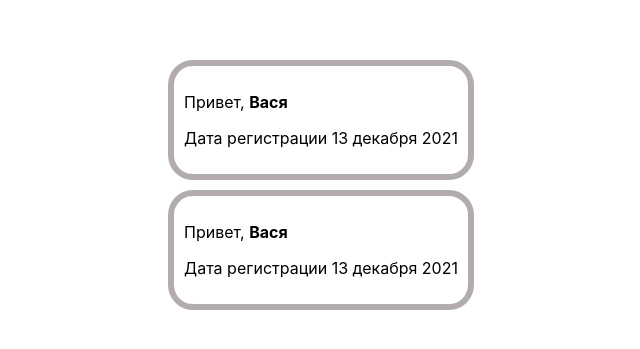
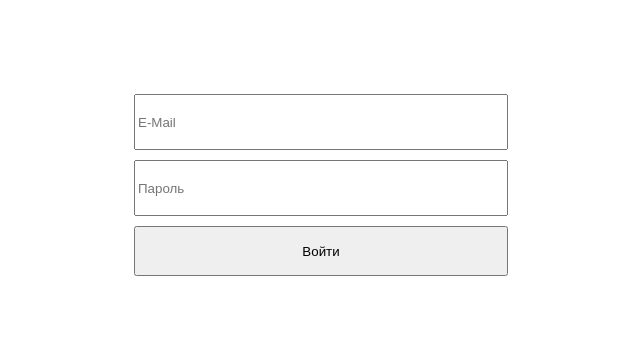
Before and after one commit to GalichAnton/home-work-1, a React (Create React App) app: page / in a window 1280 px wide. Shown: the part 215-564 px from the top of the page, without its empty margins (319-959 px from the left). Built offline with nearby package versions, Linux system fonts and the light colour scheme.

Commit message:
Урок №11. Создать форму авторизации

```diff
--- a/src/index.css
+++ b/src/index.css
@@ -11,18 +11,25 @@ code {
   font-family: source-code-pro, Menlo, Monaco, Consolas, 'Courier New',
     monospace;
 }
-.app{
+
+.app {
   display: flex;
-  justify-content:center;
+  justify-content: center;
   align-items: center;
   width: 100vw;
   height: 100vh;
   flex-direction: column;
 }
 
-.profile{
+.profile {
   margin: 5px;
   border: 6px solid #b3acac;
   border-radius: 25px;
   padding: 10px;
 }
+
+.form {
+  width: 30%;
+  display: flex;
+  flex-direction: column;
+}
--- a/src/index.tsx
+++ b/src/index.tsx
@@ -1,7 +1,8 @@
 import React from 'react';
 import ReactDOM from 'react-dom';
 import './index.css';
-import App from './tutorial-1/App'
+//import App from './tutorial-1/App'
+import App from './tutorial-2/App'
 
 ReactDOM.render(
   <React.StrictMode>
--- /dev/null
+++ b/src/tutorial-2/App.tsx
@@ -0,0 +1,14 @@
+import '../index.css'
+import Form from './components/Form'
+
+
+const App = () => {
+
+  return (
+    <div className='app'>
+      <Form className='form'/>
+    </div>
+  )
+}
+
+export default App
--- /dev/null
+++ b/src/tutorial-2/components/Form.tsx
@@ -0,0 +1,40 @@
+import { FormEvent, FunctionComponent, HTMLAttributes } from 'react'
+
+
+const Form: FunctionComponent<HTMLAttributes<HTMLFormElement>> = (props): JSX.Element => {
+
+  let email: string = ''
+  let password: string = ''
+
+  const handleChangeInput = (e: FormEvent<EventTarget>): void => {
+    let target = e.target as HTMLInputElement
+    if (target.type === 'text') {
+      email = target.value
+    } else if (target.type === 'password')
+      password = target.value
+  }
+  const handleSubmit = (e: FormEvent<EventTarget>): void => {
+    e.preventDefault()
+    let target = e.target as HTMLFormElement
+    if (email === '' || password === '') {
+      alert('Пожалуйста заполните поля')
+    } else {
+      console.log({ email, password })
+      email = ''
+      password = ''
+      target.reset()
+    }
+
+  }
+
+
+  return (
+    <form {...props} onSubmit={handleSubmit}>
+      <input style={{margin:'5px',height:'50px'}} type='text' placeholder='E-Mail' onChange={handleChangeInput} />
+      <input style={{margin:'5px',height:'50px'}} type='password' placeholder='Пароль' onChange={handleChangeInput} />
+      <button style={{margin:'5px',height:'50px'}} type='submit'>Войти</button>
+    </form>
+  )
+}
+
+export default Form
```
